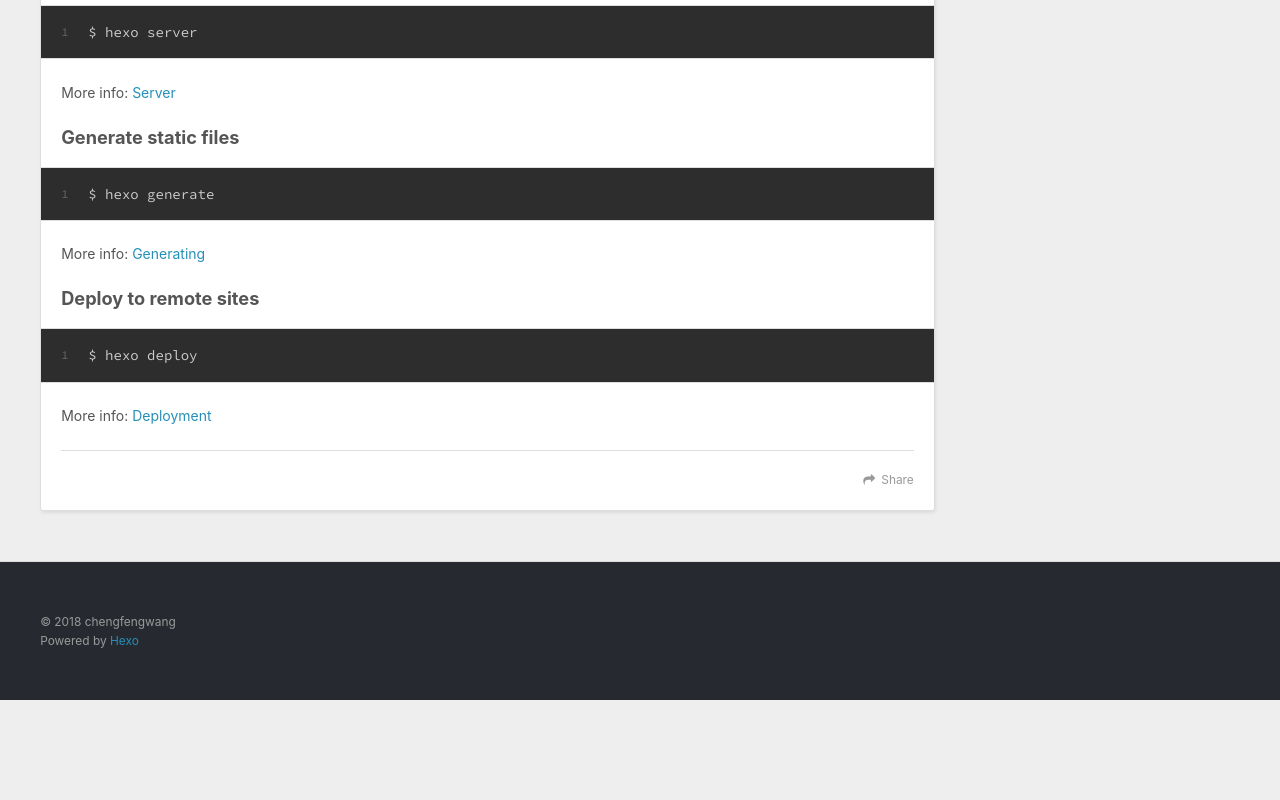
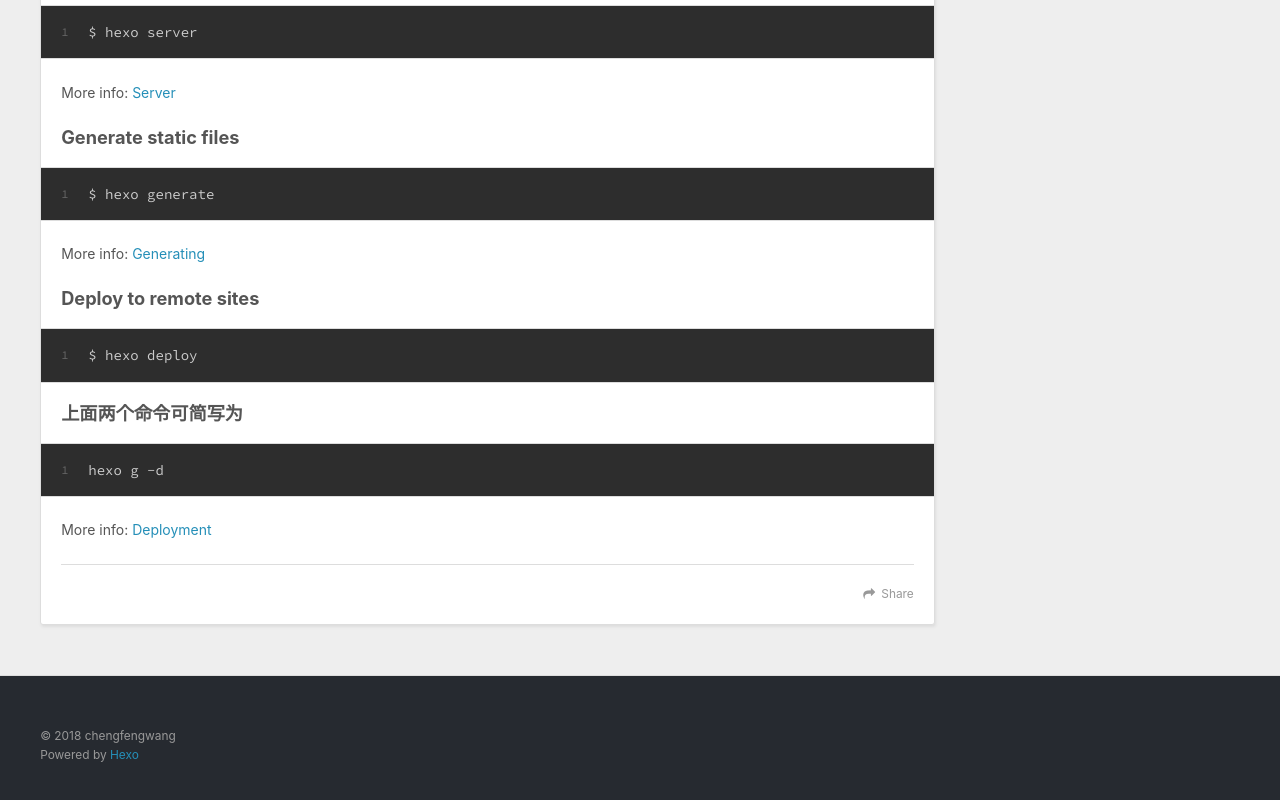
Before and after one commit to chengfengfengwang/chengfengfengwang.github.io, a plain HTML site: page index.html in a window 1280 px wide. Shown: the part 764-1564 px from the top of the page. Before the commit the page ends 1464 px from the top, so only its background shows below. Drawn offline with nearby package versions, Linux system fonts and the light colour scheme.

Commit message:
Site updated: 2018-04-18 15:41:39

```diff
--- a/index.html
+++ b/index.html
@@ -92,6 +92,7 @@
 <h3 id="Generate-static-files"><a href="#Generate-static-files" class="headerlink" title="Generate static files"></a>Generate static files</h3><figure class="highlight bash"><table><tr><td class="gutter"><pre><span class="line">1</span><br></pre></td><td class="code"><pre><span class="line">$ hexo generate</span><br></pre></td></tr></table></figure>
 <p>More info: <a href="https://hexo.io/docs/generating.html" target="_blank" rel="noopener">Generating</a></p>
 <h3 id="Deploy-to-remote-sites"><a href="#Deploy-to-remote-sites" class="headerlink" title="Deploy to remote sites"></a>Deploy to remote sites</h3><figure class="highlight bash"><table><tr><td class="gutter"><pre><span class="line">1</span><br></pre></td><td class="code"><pre><span class="line">$ hexo deploy</span><br></pre></td></tr></table></figure>
+<h3 id="上面两个命令可简写为"><a href="#上面两个命令可简写为" class="headerlink" title="上面两个命令可简写为"></a>上面两个命令可简写为</h3><figure class="highlight bash"><table><tr><td class="gutter"><pre><span class="line">1</span><br></pre></td><td class="code"><pre><span class="line">hexo g -d</span><br></pre></td></tr></table></figure>
 <p>More info: <a href="https://hexo.io/docs/deployment.html" target="_blank" rel="noopener">Deployment</a></p>
 
 
```
Also changed, not shown: 2018/04/18/hello-world/index.html (+2 -1 lines).
